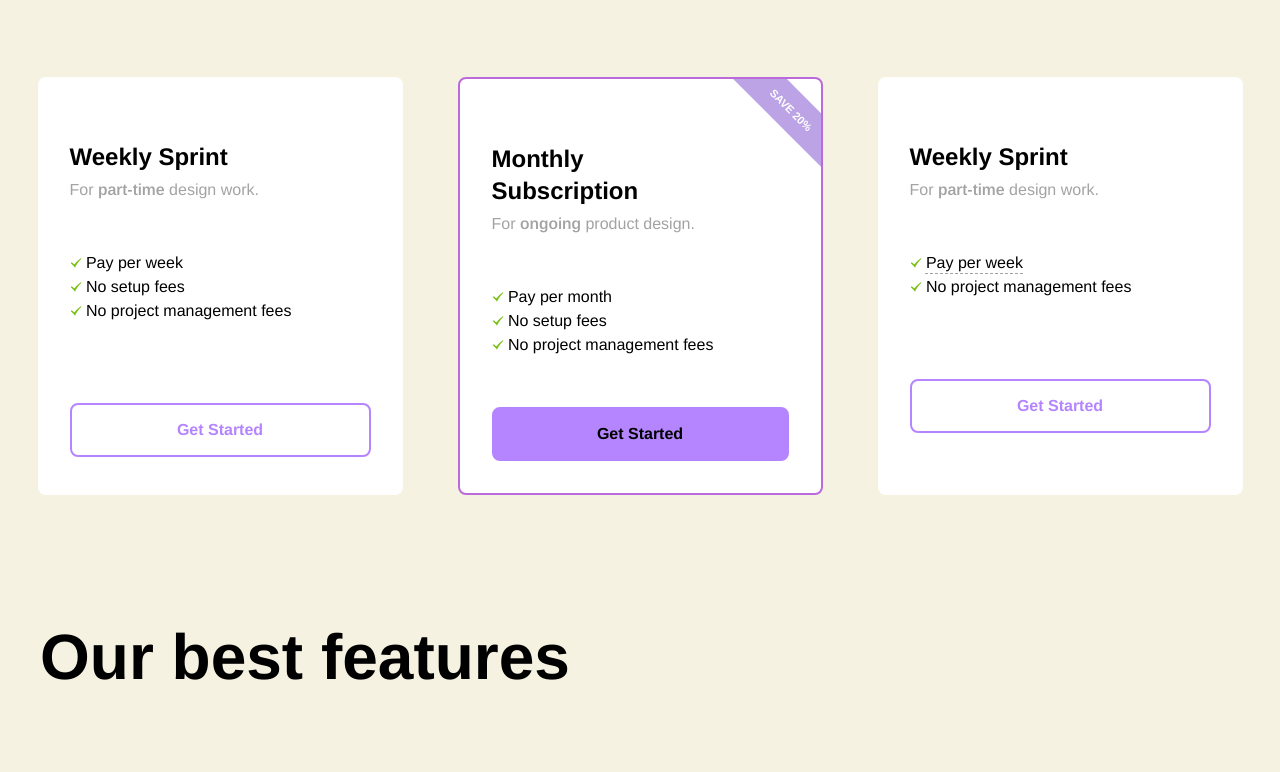
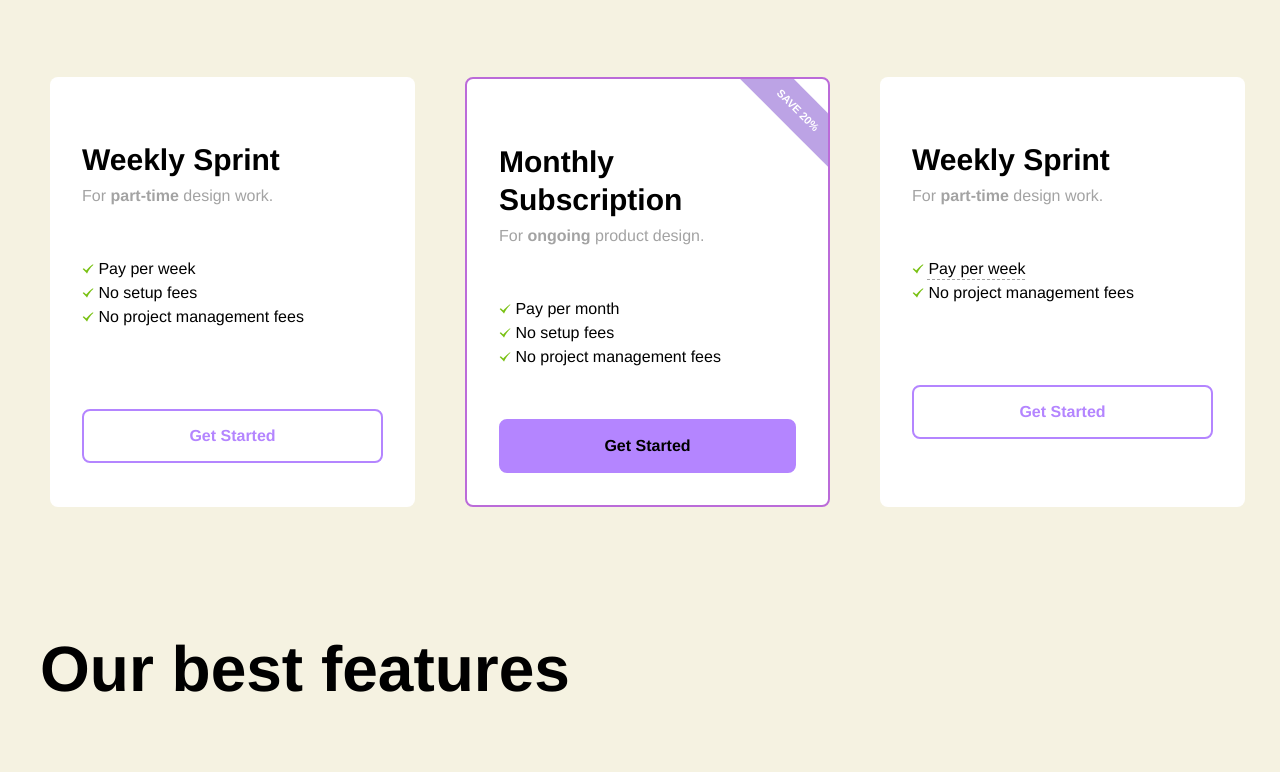
Before and after one commit to mrthikl/uiaas, a website: page src/index.html in a window 1280 px wide. Shown: the part 3421-4193 px from the top of the page. Drawn offline with nearby package versions, Linux system fonts and the light colour scheme; files that its build step writes are made by us from their sources.

Commit message:
fix pricing

```diff
--- a/src/style/pricing.scss
+++ b/src/style/pricing.scss
@@ -63,13 +63,23 @@
         margin-bottom: -10px;
         margin-top: 0;
         line-height: 32px;
+
+        @media (min-width: 1024px) {
+          font-size: 30px;
+          line-height: 38px;
+        }
+
+        @media (min-width: 1440px) {
+          font-size: 40px;
+          line-height: 48px;
+        }
       }
 
       .font__style--content02 {
         color: var(--colorGrayLight);
 
         span {
-          font-weight: 600;
+          font-weight: 700;
         }
       }
     }
@@ -195,7 +205,7 @@
 
     .pricing__content {
       width: 100%;
-      max-width: 1440px;
+      max-width: 1180px;
       margin: auto;
       display: grid;
       grid-template-areas: " c2 c1 c3 ";
@@ -208,7 +218,7 @@
         justify-self: center;
         &:nth-of-type(1) {
           grid-area: c1;
-          margin: 0 20px;
+          margin: 0 50px;
         }
       }
     }
```
